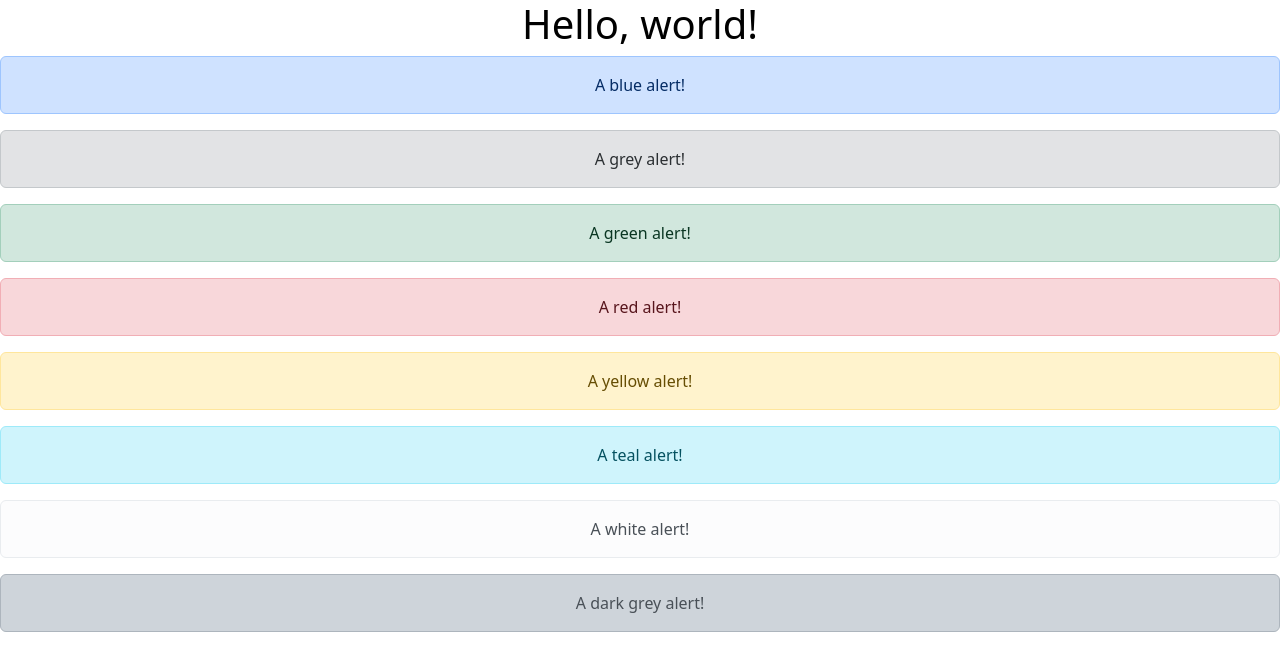
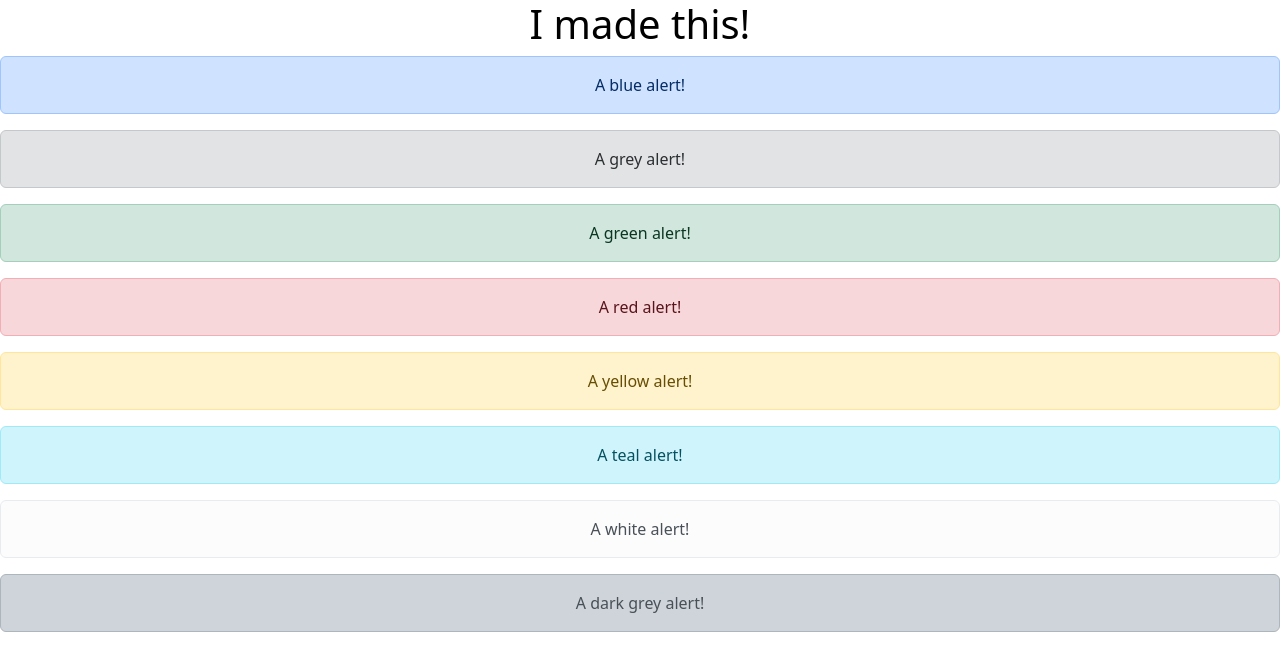
Before and after one commit to AlinaAster/AlinaAster.github.io, a plain HTML site: page index.html in a window 1280 px wide. Drawn offline with nearby package versions, Linux system fonts and the light colour scheme.

Commit message:
Header Change

```diff
--- a/index.html
+++ b/index.html
@@ -1,11 +1,11 @@
 <!DOCTYPE html>
 <html>
     <head>
-        <Title>Hi guys!</Title>
+        <Title>My Website!</Title>
         <link href="https://cdn.jsdelivr.net/npm/bootstrap@5.3.2/dist/css/bootstrap.min.css" rel="stylesheet" integrity="sha384-T3c6CoIi6uLrA9TneNEoa7RxnatzjcDSCmG1MXxSR1GAsXEV/Dwwykc2MPK8M2HN" crossorigin="anonymous">
     </head>
-    <body style="color: black; text-align: center;">
-    <h1>Hello, world!</h1>
+    <body style="text-align: center;">
+    <h1 style="color: black;">I made this!</h1>
         <div class="alert alert-primary" role="alert">
             A blue alert!
         </div>
```
